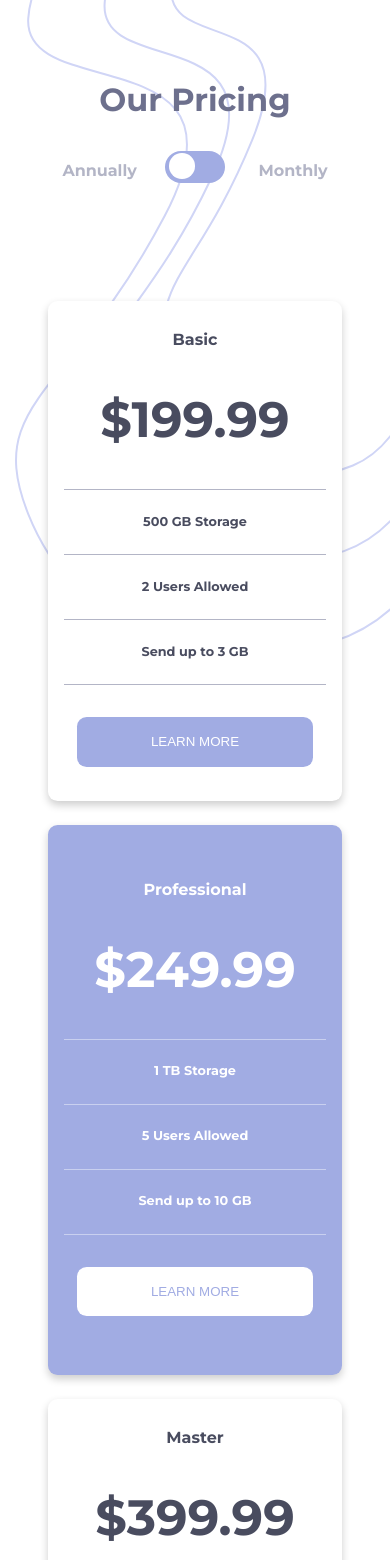
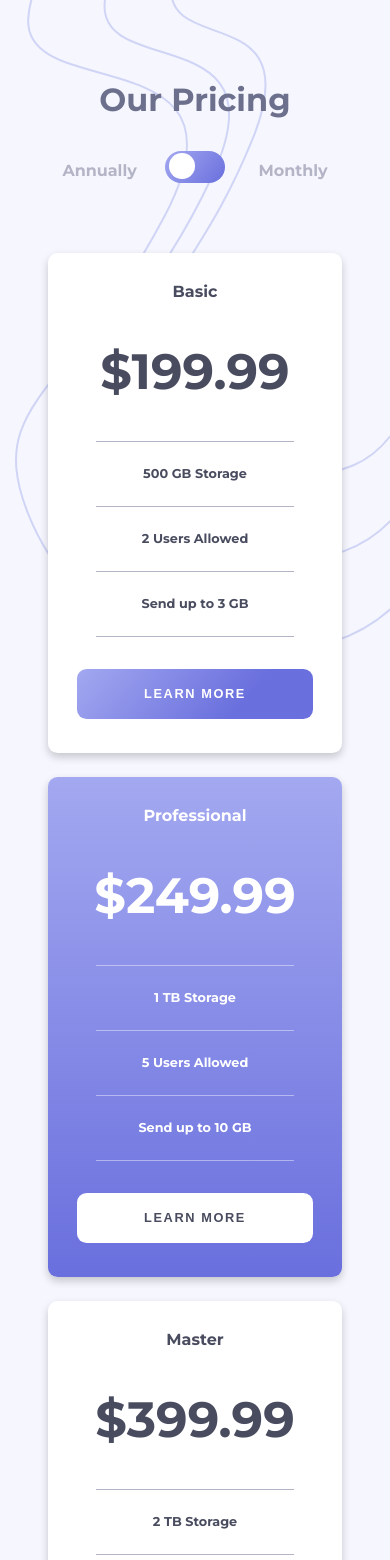
Before and after one commit to pyc0d3r/pricing-component-with-toggle, a React (Create React App) app: page / in a window 390 px wide. Shown: the top 1560 px of the page. Built offline with nearby package versions, Linux system fonts and the light colour scheme.

Commit message:
Fix button hover

```diff
--- a/src/index.css
+++ b/src/index.css
@@ -14,6 +14,7 @@ body {
   background-image: url(./images/bg-bottom.svg), url(./images/bg-top.svg);
   background-repeat: no-repeat, no-repeat;
   background-position: 0 100%, 100% 0;
+  background-color: hsl(240, 78%, 98%);
 }
 
 .title {
@@ -60,8 +61,7 @@ h1 {
   left: 0;
   right: 0;
   bottom: 0;
-  background-color: rgb(161, 172, 227);
-  background: linear-gradient(hsl(236, 72%, 79%) to hsl(237, 63%, 64%));
+  background: linear-gradient(130deg, hsl(236, 72%, 79%), hsl(237, 63%, 64%));
   -webkit-transition: .4s;
   transition: .4s;
 }
@@ -149,10 +149,9 @@ h2 {
 
 .card.card-2 {
   margin-top: 0;
-  background-color: rgb(161, 172, 227);
   color: white;
   height: 34.37rem;
-  background: linear-gradient(hsl(236, 72%, 79%) to hsl(237, 63%, 64%));
+  background: linear-gradient(hsl(236, 72%, 79%), hsl(237, 63%, 64%));
 }
 
 .card-2 li {
@@ -171,21 +170,38 @@ button {
   border: none;
   text-transform: uppercase;
   justify-content: center;
+  font-size: 0.8rem;
+  font-weight: bold;
+  letter-spacing: 0.1rem;
 }
 
 button:hover {
   cursor: pointer;
+  border: hsl(232, 13%, 33%) solid;
+  border-width: 0.1rem;
+  letter-spacing: 0.1rem;
+}
+
+.card button:hover {
+  background-color: white;
+  background: white;
+  color: hsl(232, 13%, 33%);
+}
+
+.card-2 button:hover {
+  background: linear-gradient(130deg,hsl(236, 72%, 79%), hsl(237, 63%, 64%)70%);
+  color: white;
+  border-color: white;
 }
 
 .card button {
-  background-color: rgb(161, 172, 227);
-  background: linear-gradient(hsl(236, 72%, 79%) to hsl(237, 63%, 64%));
+  background: linear-gradient(130deg,hsl(236, 72%, 79%), hsl(237, 63%, 64%)70%);
   color: white;
 }
 
 .card-2 button {
-  background-color: white;
-  color: rgb(161, 172, 227);
+  background: white;
+  color:hsl(232, 13%, 33%);
 }
 
 @keyframes pulse {
@@ -260,7 +276,7 @@ button:hover {
 @media only screen and (max-width: 700px) {
   .cards-container {
     display: block;
-    padding: 3rem;
+    padding: 0 3rem;
     margin: 0;
     width: 100%
   }
@@ -271,4 +287,16 @@ button:hover {
     margin: 0 0 1.5rem 0;
     width: 100%
   }
+
+  .card-2 h2 {
+    padding-top: 1.8rem;
+  }
+
+  .card.card-2 {
+    height: 500px;
+  }
+
+  li {
+    margin-inline: 3rem;
+  }
 }
```
